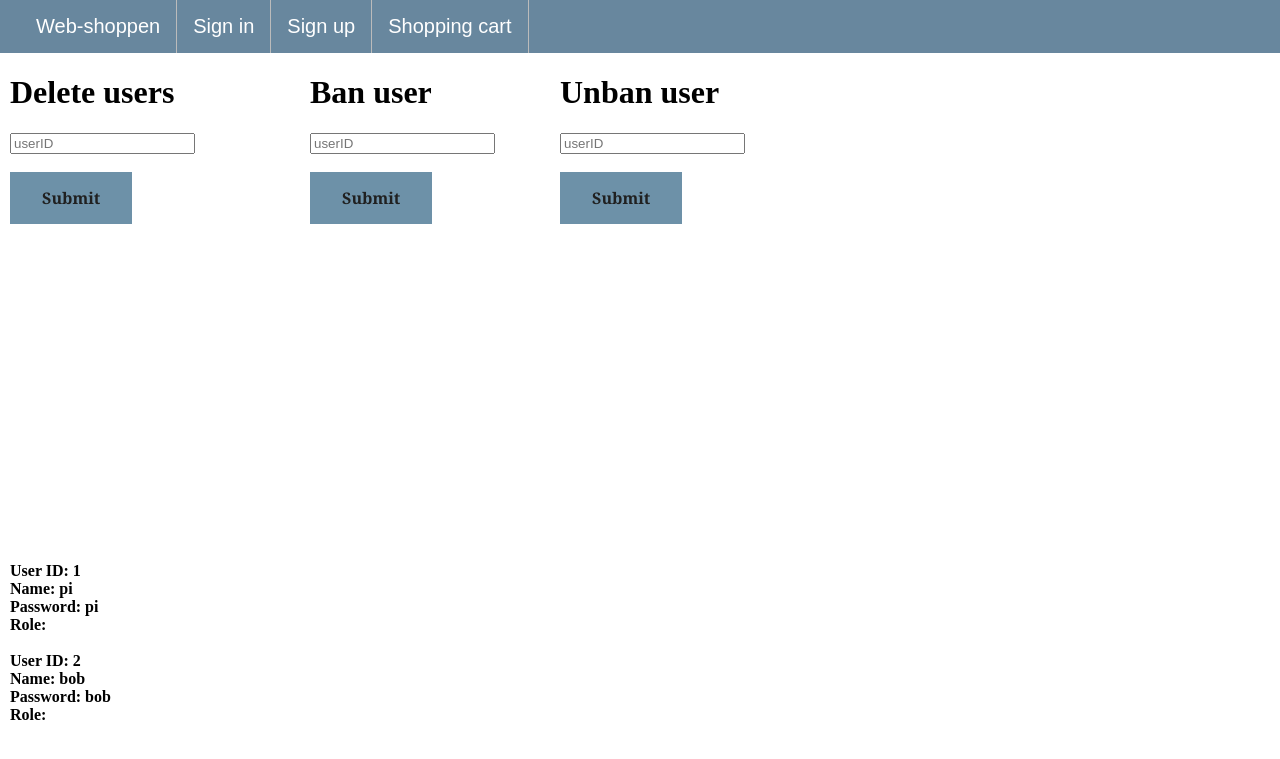
After one commit to oskar-dah/Database, a PHP site: page /manageUsers.php in a window 1280 px wide. The commit adds this page. Shown: the top 759 px of the page. Run offline with PHP 8.4, Linux system fonts and the light colour scheme; data comes from the database, SQL or seed files in the repository; data that the repository does not hold is empty.

Commit message:
manage users v1

```diff
--- a/includes/functions.inc.php
+++ b/includes/functions.inc.php
@@ -87,6 +87,10 @@ function signIn($conn, $uid, $pwd){
         exit();
     }
     if($databasePWD === $pwd){
+        if($uidExists['user_type'] == "B"){
+            header("location: ../signIn.php?error=banned");
+            exit();
+        }
         session_start();
         $_SESSION['idCustomer'] = $uidExists['idCustomer'];
         $_SESSION['username'] = $uidExists['username'];
--- a/index.php
+++ b/index.php
@@ -17,6 +17,7 @@ if(isset($_SESSION["idCustomer"])){
 		echo "<li> <a href = 'index.php'> Web-shoppen </a></li>";
 		echo "<li><a href = 'shopCart/shoppingCart.php'> Shopping cart </a> </li>";
 		echo "<li><a href = 'manageProducts.php'> Manage products </a> </li>";
+		echo "<li><a href = 'manageUsers.php'> Manage users </a> </li>";
 		echo "<li><a href = 'includes/logout.inc.php'> Log out </a></li>";
 		echo "</ul>";
 	}
--- /dev/null
+++ b/manageUsers.php
@@ -0,0 +1,93 @@
+<?php
+	include_once 'includes/dbHandler.php';
+	session_start();
+?>
+
+<!DOCTYPE html>
+<html>
+<head> <link rel="stylesheet" href="design/index.css?v=<?php echo time(); ?>"> </head>
+<body>
+
+<?php
+if(isset($_SESSION["idCustomer"])){
+	if($_SESSION["user_type"] == "A"){
+		echo "<ul class=\"navbar\">";
+		echo "<li> <a href = 'index.php'> Web-shoppen </a></li>";
+		echo "<li><a href = 'shopCart/shoppingCart.php'> Shopping cart </a> </li>";
+		echo "<li><a href = 'manageProducts.php'> Manage products </a> </li>";
+        echo "<li><a href = 'manageUsers.php'> Manage users </a> </li>";
+		echo "<li><a href = 'includes/logout.inc.php'> Log out </a></li>";
+		echo "</ul>";
+	}
+	else if($_SESSION["user_type"] == "U"){
+		echo '<ul class="navbar">';
+		echo "<li> <a href = 'index.php'> Web-shoppen </a></li>";
+		echo "<li><a href = 'shopCart/shoppingCart.php'> Shopping cart </a> </li>";
+		echo "<li><a href = 'includes/logout.inc.php'> Log out </a></li>";
+		echo "</ul>";
+	}
+}
+else{
+	echo '<ul class="navbar">';
+	echo "<li> <a href = 'index.php'> Web-shoppen </a></li>";
+	echo "<li><a href = 'signIn.php'> Sign in </a> </li>";
+	echo "<li><a href = 'signUp.php'> Sign up </a> </li>";
+	echo "<li><a href = 'shopCart/shoppingCart.php'> Shopping cart </a> </li>";
+	echo "</ul>";
+}
+?>
+<div class = "menu1">
+<h1>Delete users</h1>
+
+<form action = "includes/deleteUsers.php" method = "POST">
+
+  <input type="text" name="userID" placeholder="userID"><br><br>
+
+  <button class = "button" type="submit" value="Submit"> Submit </button>
+</form>
+</div>
+
+<div class = "menu2">
+<h1> Ban user</h1>
+
+<form action = "includes/ban.php" method = "POST">
+
+  <input type="text" name="userID" placeholder="userID"><br><br>
+
+  <button name = "removeB" class="button" type="submit" value="Submit"> Submit </button>
+</form>
+</div>
+
+<div class = "menu3">
+<h1>Unban user </h1>
+
+<form action = "includes/unban.php" method = "POST">
+
+  <input type="text" name="userID" placeholder="userID"><br><br>
+
+  <button name = "removeB" class="button" type="submit" value="Submit"> Submit </button>
+</form>
+</div>
+
+<div class = "printout">
+<b>
+<p>
+<?php
+	$sql = "SELECT * FROM customer;";
+	$result = mysqli_query($conn, $sql);
+	$checkResult = mysqli_num_rows($result);
+
+	if($checkResult > 0){
+		while($row = mysqli_fetch_assoc($result)){
+			echo "<br>" . "User ID: " . $row['idCustomer'] . "<br>";
+			echo "Name: " . $row['username'] . "<br>";
+			echo "Password: " . $row['password'] . "<br>";
+            echo "Role: " . $row['user_type'] . "<br>";
+		}
+	}
+?>
+</p>
+</b>
+</div>
+</body>
+</html>
--- a/signIn.php
+++ b/signIn.php
@@ -55,11 +55,13 @@ if(isset($_GET["error"])){
     }
     else if($_GET["error"] == "falselogin"){
         echo "<p> Wrong information </p>";
-    }
 
-
+	}
+	else if($_GET["error"] == "banned"){
+        echo "<p> You have been banned, contact Admin. </p>";
 
     }
+}
 ?>
 </body>
 </html>
```
Also changed, not shown: includes/ban.php (added, +8 -0 lines), includes/deleteUsers.php (added, +8 -0 lines), includes/unban.php (added, +8 -0 lines).
